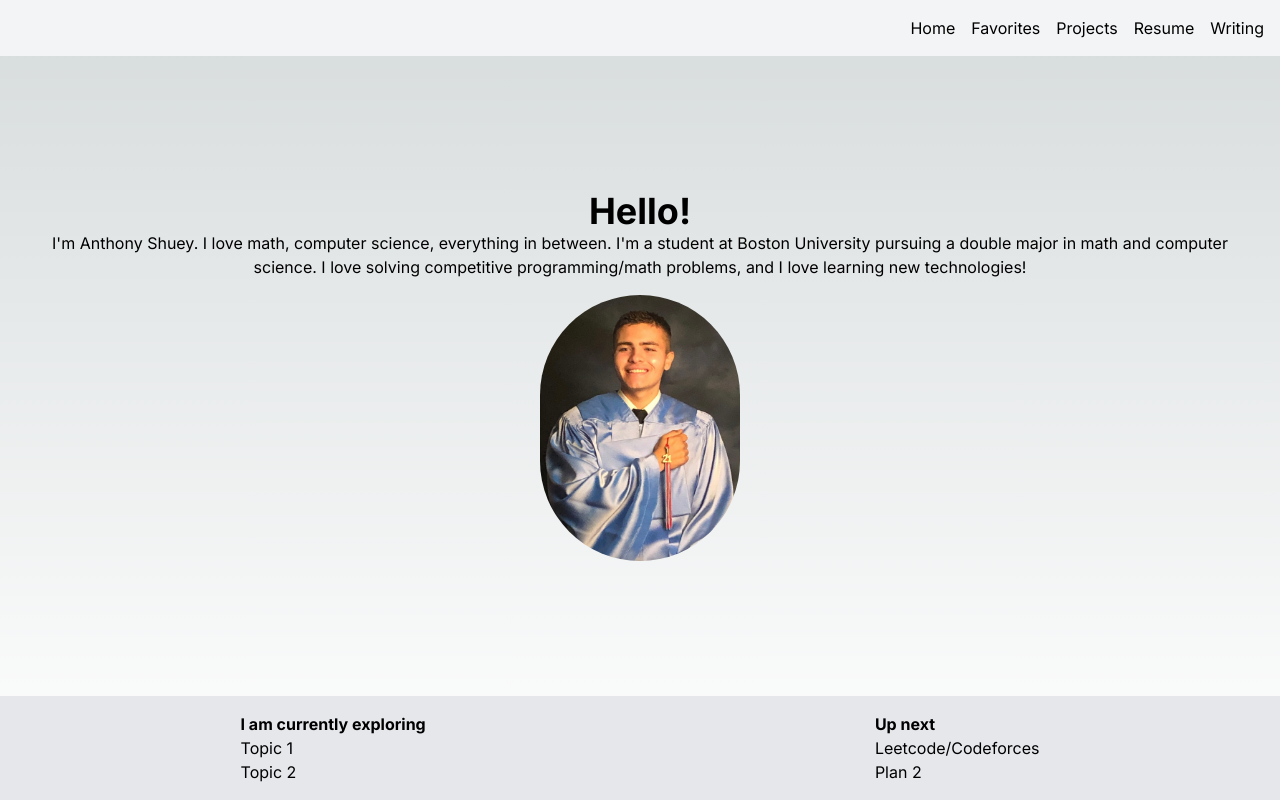
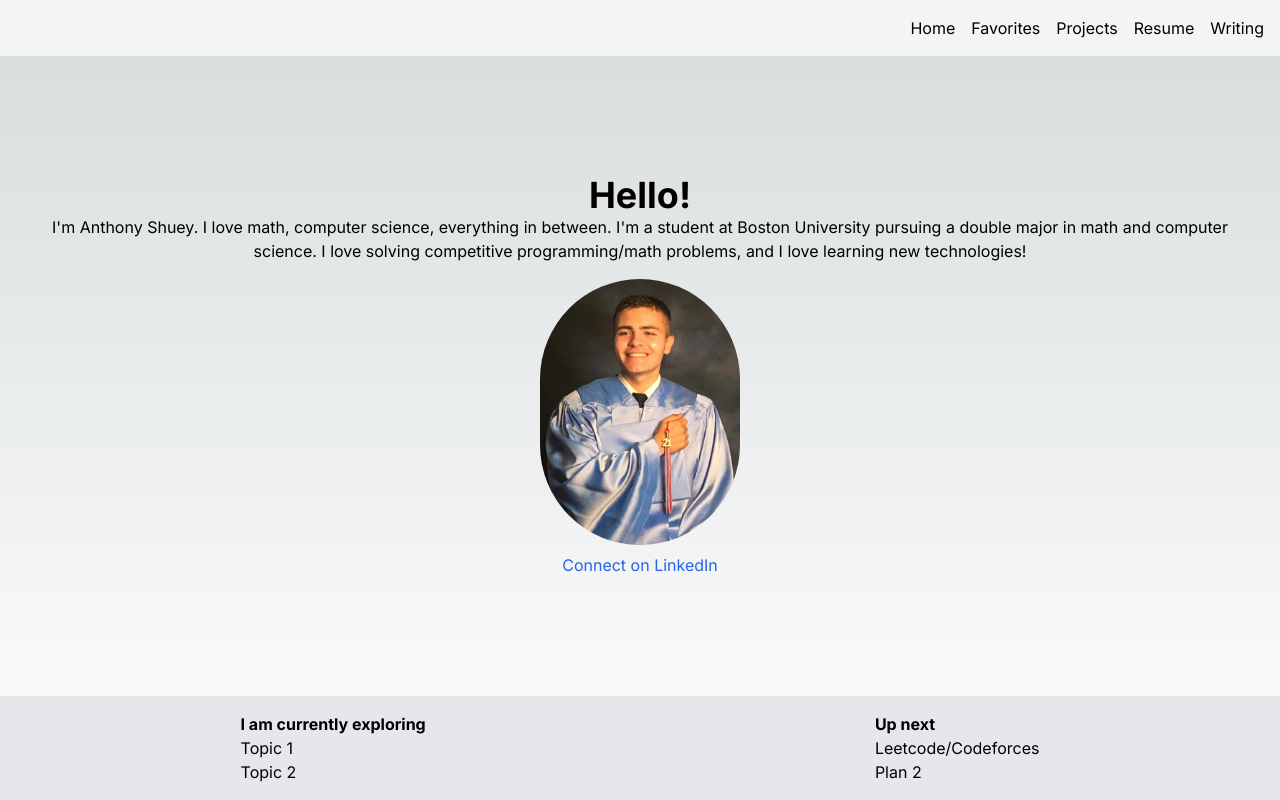
Before and after one commit to AnthonyShuey/Personal-Website, a Next.js app: page / in a window 1280 px wide. Built offline with nearby package versions, Linux system fonts and the light colour scheme.

Commit message:
Update page.tsx

```diff
--- a/app/page.tsx
+++ b/app/page.tsx
@@ -18,10 +18,11 @@ export default function Home() {
 </nav>
 
       <main className="flex-grow p-6 flex flex-col items-center justify-center text-center">
-        <h1 className="text-4xl font-bold">Hello!</h1>
-        <p>I&apos;m Anthony Shuey. I love math, computer science, everything in between. I&apos;m a student at Boston University pursuing a double major in math and computer science. I love solving competitive programming/math problems, and I love learning new technologies!</p>
-        <Image src="/image_for_website.jpg" alt="Your Image" width={200} height={200} className="rounded-full mt-4"/>
-      </main>
+    <h1 className="text-4xl font-bold">Hello!</h1>
+    <p>I'm Anthony Shuey. I love math, computer science, everything in between. I'm a student at Boston University pursuing a double major in math and computer science. I love solving competitive programming/math problems, and I love learning new technologies!</p>
+    <Image src="/image_for_website.jpg" alt="Your Image" width={200} height={200} className="rounded-full mt-4"/>
+    <a href="www.linkedin.com/in/anthonshuey" className="mt-2 text-blue-600 hover:text-blue-800">Connect on LinkedIn</a>
+</main>
 
       <footer className="bg-gray-200 p-4 flex justify-around">
         <div>
```
